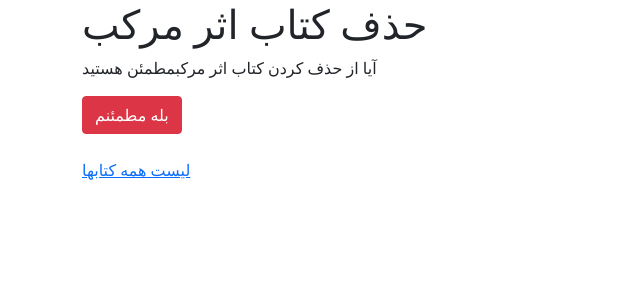
After one commit to danyalai/book-store-hh, a Django app: a page that uses books/templates/books/book_delete.html in a window 1280 px wide. The commit adds this page. Shown: the top 300 px of the page, without its empty margins (0-640 px from the left). Run offline with Django 4.2, Linux system fonts and the light colour scheme; data comes from the database, SQL or seed files in the repository.

Commit message:
add delete view

```diff
--- /dev/null
+++ b/books/templates/books/book_delete.html
@@ -0,0 +1,13 @@
+{% extends '_base.html' %}
+
+{% block title %}حذف کتاب  {{ book.title }}{% endblock %}
+
+{% block content %}
+    <form action="" method="post">
+    <h1>حذف کتاب {{ book.title }}</h1>
+    <p>آیا از حذف کردن کتاب {{ book.title }}مطمئن هستید</p>
+        <input type="submit" class="btn btn-danger" value="بله مطمئنم" >
+    </form>
+    <br>
+    <a href="{% url 'book_list' %}"> لیست همه کتابها </a>
+{% endblock %}
--- a/books/templates/books/book_detail.html
+++ b/books/templates/books/book_detail.html
@@ -9,5 +9,7 @@
     <h4>{{ book.price }}</h4>
     <a href="{% url 'book_update' book.id %}"><button class="btn btn-info" type="button">ویرایش</button></a>
     <br>
+    <a href="{% url 'book_delete' book.id %}"><button class="btn btn-info" type="button">حذف</button></a>
+    <br>
     <a href="{% url 'book_list' %}">لیست همه کتابها</a>
 {% endblock %}
--- a/books/templates/books/book_list.html
+++ b/books/templates/books/book_list.html
@@ -1,7 +1,11 @@
 {% extends '_base.html' %}
+
+{% block title %}لیست کتابها{% endblock %}
 
 {% block content %}
     {% for book in books %}
         <a href="{{ book.get_absolute_url }}"><h1>{{ book.title }}</h1></a>
+        <br>
     {% endfor %}
+    <a href="{% url 'book_create' %}">اضافه کردن کتاب جدید</a>
 {% endblock %}
--- a/books/urls.py
+++ b/books/urls.py
@@ -1,10 +1,11 @@
 from django.urls import path
 
-from .views import BookListView, BookDetailView, BookCreateView, BookUpdateView
+from .views import BookListView, BookDetailView, BookCreateView, BookUpdateView ,BookDeleteView
 
 urlpatterns = [
     path('', BookListView.as_view(), name='book_list'),
     path('<int:pk>/', BookDetailView.as_view(), name='book_detail'),
     path('new/', BookCreateView.as_view(), name='book_create'),
     path('<int:pk>)/edit/', BookUpdateView.as_view(), name='book_update'),
+    path('<int:pk>)/delete/', BookDeleteView.as_view(), name='book_delete'),
 ]
--- a/books/views.py
+++ b/books/views.py
@@ -1,4 +1,5 @@
 from django.views import generic
+from django.urls import reverse_lazy
 
 from .models import Book
 
@@ -24,3 +25,9 @@ class BookUpdateView(generic.UpdateView):
     model = Book
     fields = ['title', 'author', 'description', 'price']
     template_name = 'books/book_update.html'
+
+
+class BookDeleteView(generic.DeleteView):
+    model = Book
+    template_name = 'books/book_delete.html'
+    success_url = reverse_lazy('book_list')
```
